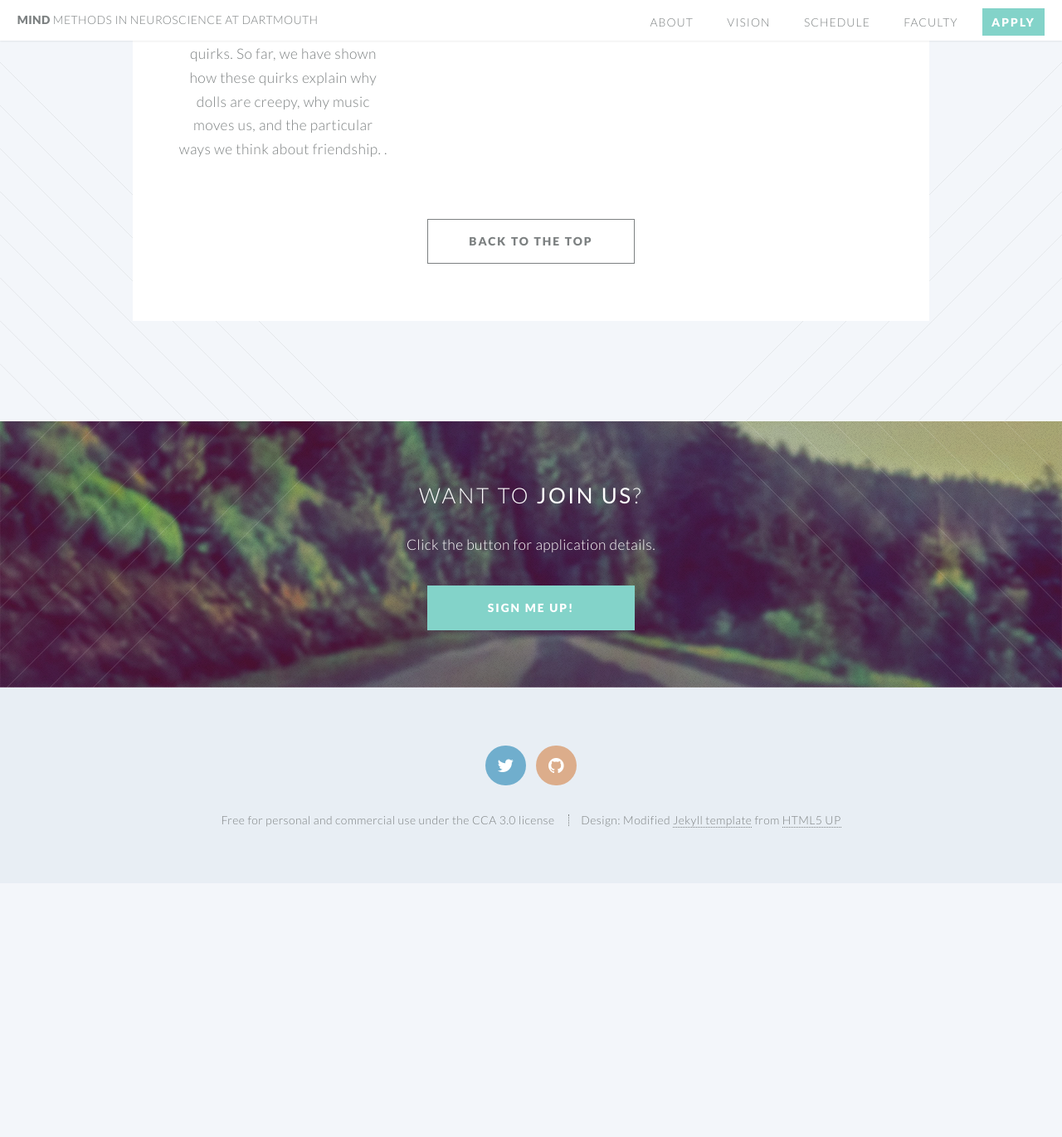
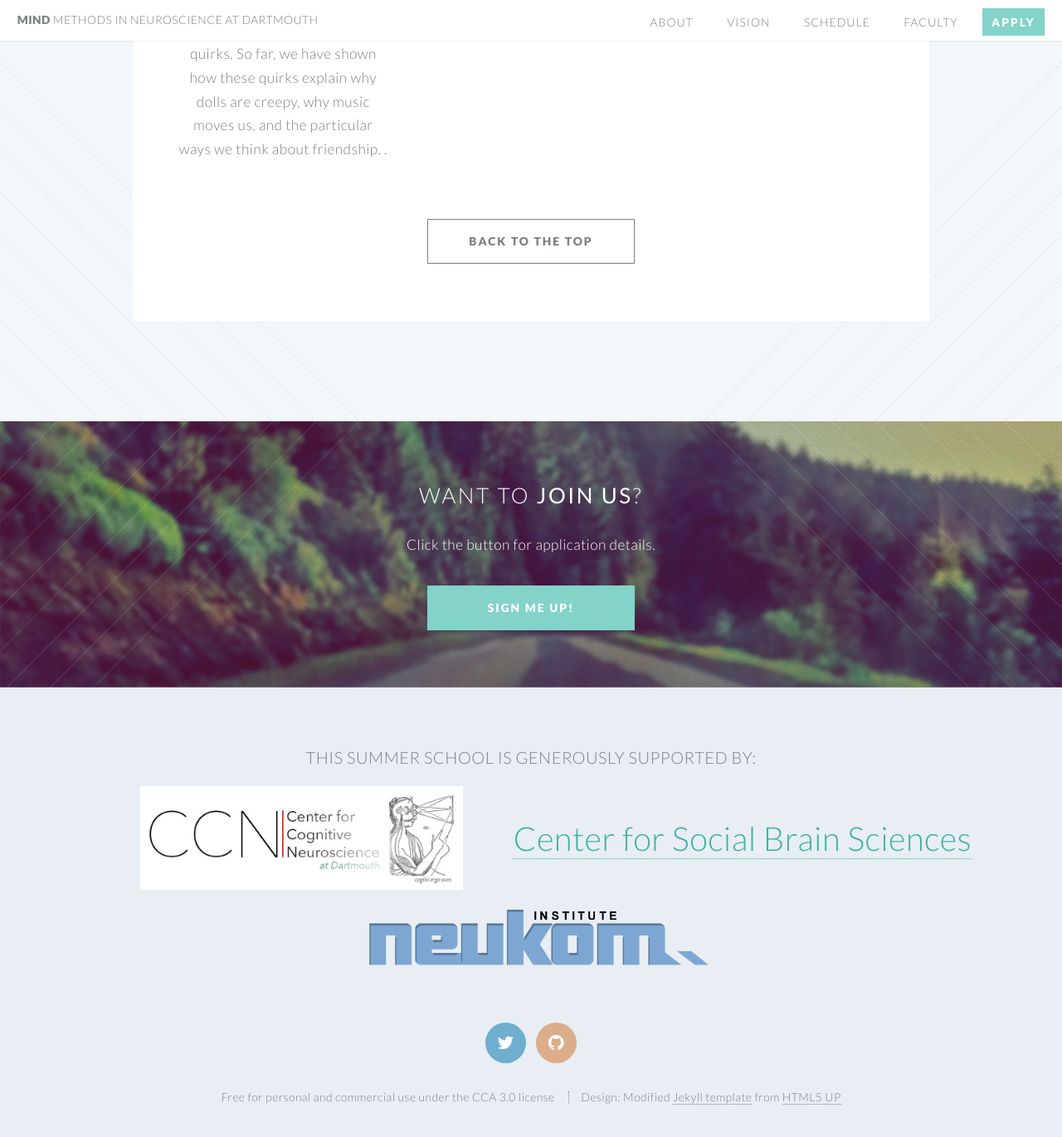
Before and after one commit to Summer-MIND/Summer-MIND.github.io, a Jekyll site: the page built from index.html, in a window 1280 px wide and 1400 px high, scrolled down 8022 px. Shown: the top 1371 px of the window at 83% size. Built offline with Jekyll 4.4.1, drawn with Linux system fonts in a browser that asks for light colours; before the commit the page ends 9087 px from its top, so only the background shows below that.

Commit message:
added funding

```diff
--- a/_includes/footer.html
+++ b/_includes/footer.html
@@ -1,5 +1,12 @@
 <!-- Footer -->
 <footer id="footer">
+
+	<h3>This summer school is generously supported by:</h3>
+    <ul class="funding">
+        <li><a href='https://www.dartmouth.edu/~ccn/' class='image funding'><img src="images/ccn.png" alt=""></a>
+        <li><a href='http://sbs.dartmouth.edu/'>Center for Social Brain Sciences</a>
+        <li><a href="http://neukom.dartmouth.edu/" class="image funding"><img src="images/neukom.png" alt=""></a></li>
+   </ul>
 
     <ul class="icons">
         <li><a href="https://twitter.com/comp_mind_ss" class="icon circle fa-twitter"><span class="label">Twitter</span></a></li>
--- a/css/style.css
+++ b/css/style.css
@@ -274,11 +274,17 @@
 			margin: 0 0 2em 0;
 		}
 
-			.image.featured img {
-				height: 300px;
+		.image.featured img {
+			height: 300px;
+				width: auto;
+			display: inline;
+		}
+
+		.image.funding img {
+				height: 125px;
  				width: auto;
 				display: inline;
-			}
+		}
 
 /* Icon */
 
@@ -474,6 +480,16 @@
 			ul.buttons.vertical li:first-child {
 				padding: 0;
 			}
+	ul.funding {
+		cursor: default;
+	}
+
+	ul.funding li {
+			display: inline-block;
+			padding: 0 0 0 1.5em;
+			vertical-align: middle;
+			font-size: 40px;
+	}
 
 /* Table */
 
```
Also changed, not shown: images/ccn.jpg (added), images/ccn.png (added), images/dartmouth_banner.jpg (added), images/neukom.png (added).
